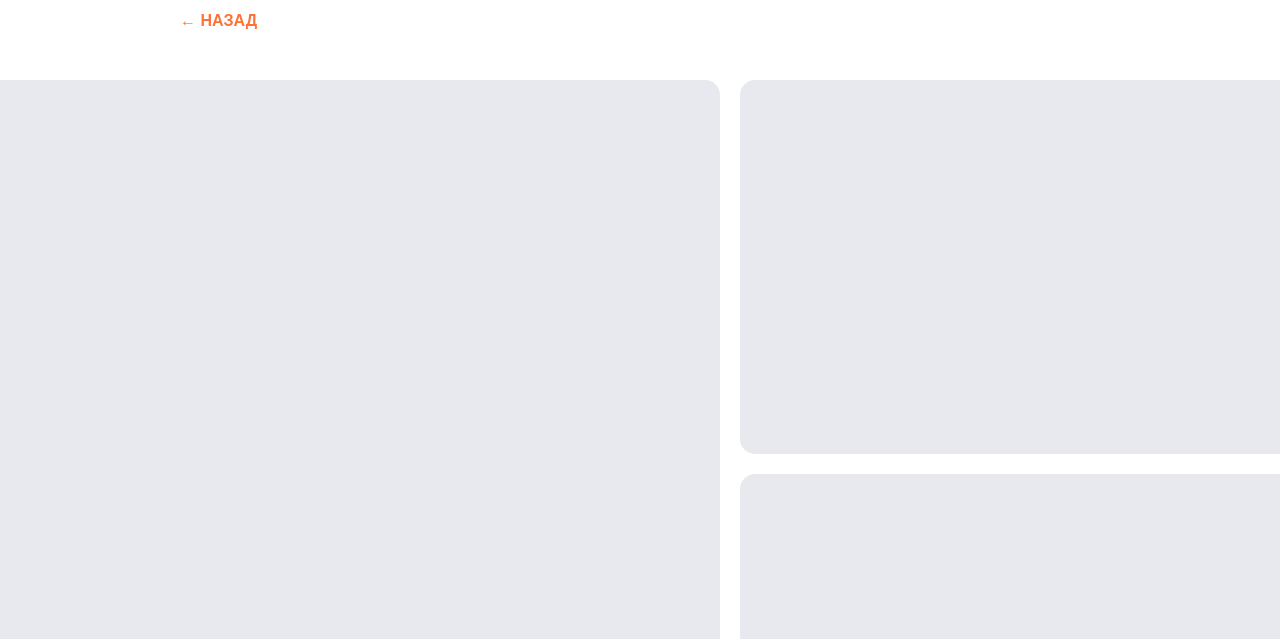
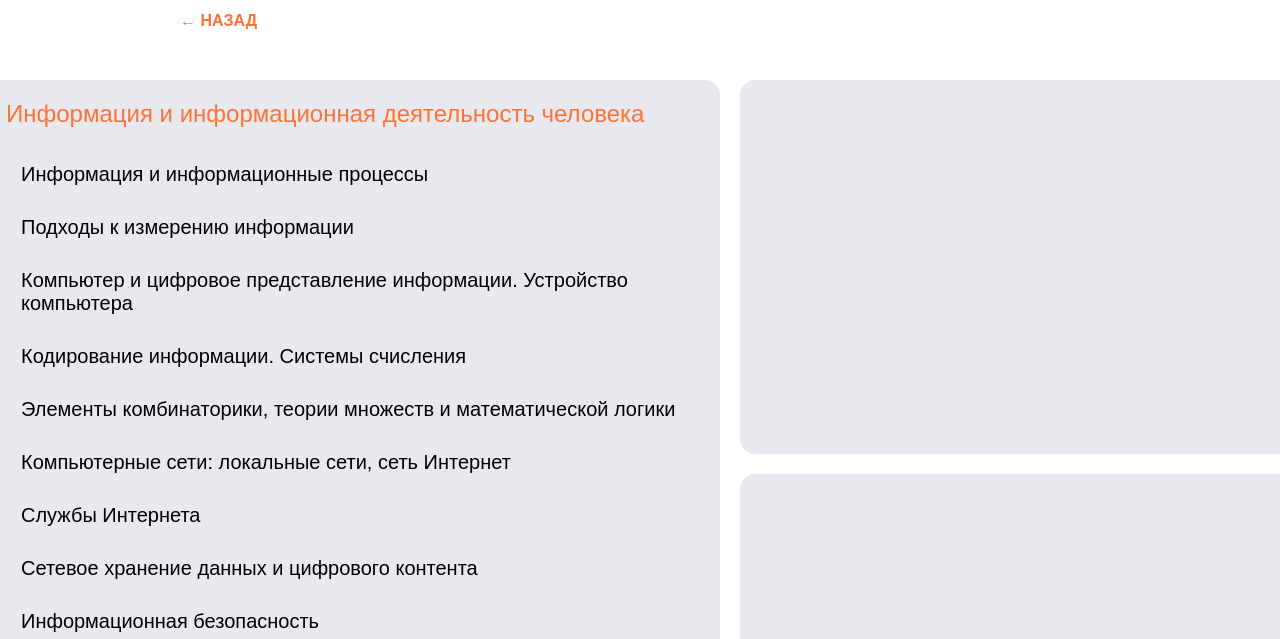
Before and after one commit to sharksoup/IT_plus, a plain HTML site: page tasks.html in a window 1280 px wide. Shown: the part 154-793 px from the top of the page. Drawn offline with Linux system fonts and the light colour scheme.

Commit message:
КучкинИС, МаксимовАД, Список заданий, версия 1

```diff
--- a/styles.css
+++ b/styles.css
@@ -125,7 +125,9 @@ header {
 .box {
     background: #E7E9EF;
     border-radius: 15px;
-
+    display: flex;
+    flex-direction: column;
+    padding: 20px;
 }
 .large {
     height: 574px;
@@ -149,3 +151,26 @@ header {
     font-weight: bold;
 
 }
+/* Стили для списков */
+.sp1 {
+    margin-left: 20px;
+    margin-top: 20px;
+    font-size: 20px;
+    list-style: decimal;
+}
+.sp1 a {
+    color: black;
+    text-decoration: none;
+}
+.sp1 a:hover {
+    color: #E6622D;
+    text-decoration: none;
+    transition: ease-in 0.2s;
+}
+li {
+    padding: 15px;
+}
+.label1 {
+    font-size: 24px;
+    color: #FF7236;
+}
--- a/tasks.html
+++ b/tasks.html
@@ -16,7 +16,20 @@
     <a href="index.html" class="back-button">← НАЗАД</a>
     <main class="container2">
         <section class="left">
-            <div class="box large"></div>
+            <div class="box large">
+                <div class="label1">I. Информация и информационная деятельность человека</div>
+                <ul class="sp1">
+                    <li><a href="">Информация и информационные процессы</a></li>
+                    <li>Подходы к измерению информации</li>
+                    <li>Компьютер и цифровое представление информации. Устройство компьютера</li>
+                    <li>Кодирование информации. Системы счисления</li>
+                    <li>Элементы комбинаторики, теории множеств и математической логики</li>
+                    <li>Компьютерные сети: локальные сети, сеть Интернет</li>
+                    <li>Службы Интернета</li>
+                    <li>Сетевое хранение данных и цифрового контента</li>
+                    <li>Информационная безопасность</li>
+                </ul>
+            </div>
             <div class="box large"></div>
         </section>
         <section class="right">
```
Also changed, not shown: 1/1.1.html (added).
